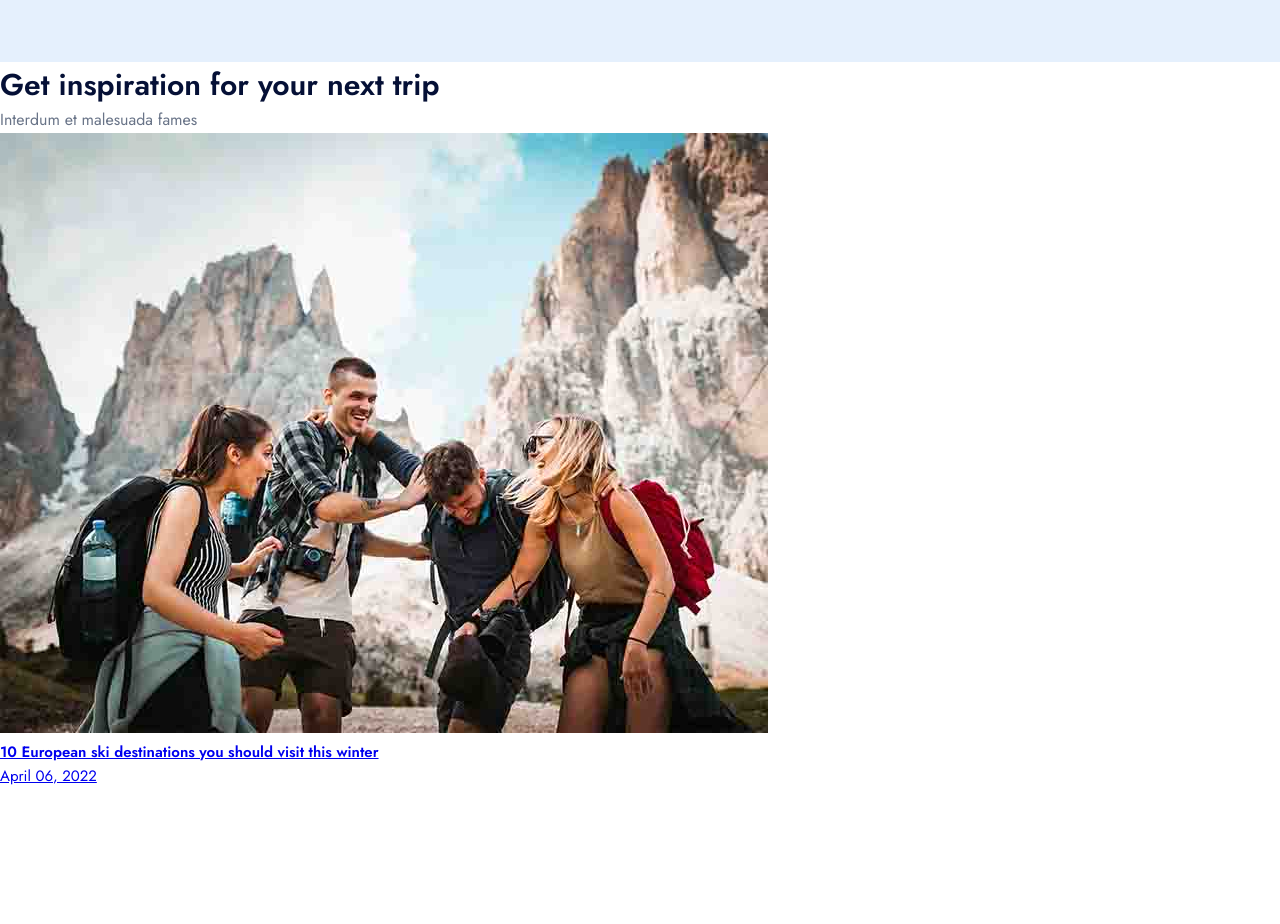
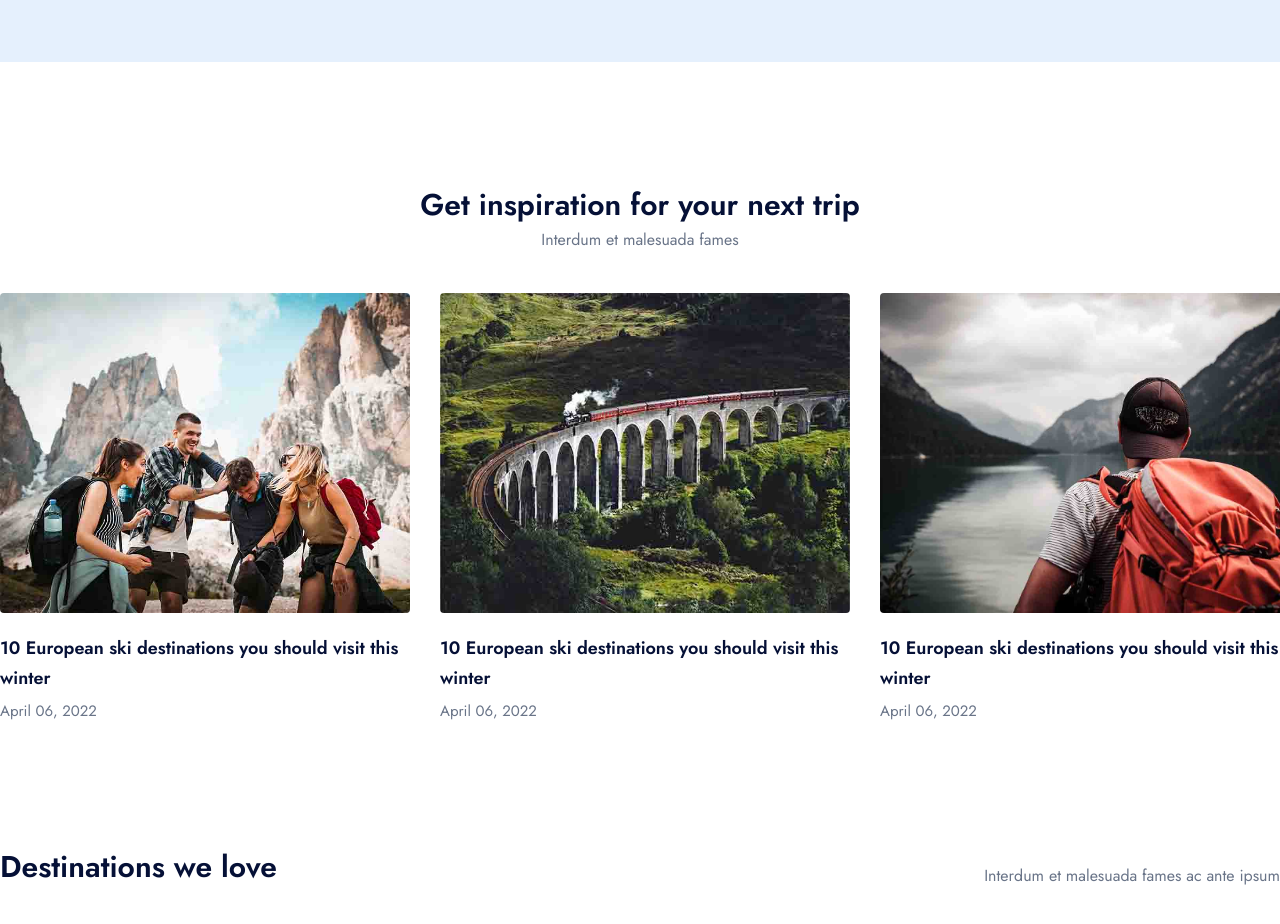
Before and after one commit to prantomollick/GoOutFilter-Travel-and-Tour-Agency-HTML-Template, a website: page index.html in a window 1280 px wide. Shown: the part 3920-4844 px from the top of the page. Before the commit the page ends 4708 px from the top, so only its background shows below. Drawn offline with Linux system fonts and the light colour scheme.

Commit message:
Get inspiration for your next trip section

```diff
--- a/index.html
+++ b/index.html
@@ -651,22 +651,49 @@
           <h2 class="heading-secondary">Get inspiration for your next trip</h2>
           <p class="heading-secondary__sub-text">Interdum et malesuada fames</p>
         </div>
-
         <div class="inspiration__list">
           <a href="#" class="inspiration__list--item">
             <div class="ins-Card">
               <figure class="ins-Card__img">
                 <img src="img/inspiration-02.jpg" alt="Travel Inspire Photo">
               </figure>
-              <h4>10 European ski destinations you should visit this winter</h4>
-              <time datetime="2023-04-21">April 06, 2022</time>
+              <h4 class="ins-Card__title text-md-1 color-dark-1">10 European ski destinations you should visit this
+                winter</h4>
+              <time class="ins-Card__date text-sm-1 color-light-1" datetime="2023-04-21">April 06, 2022</time>
+            </div>
+          </a>
+          <a href="#" class="inspiration__list--item">
+            <div class="ins-Card">
+              <figure class="ins-Card__img">
+                <img src="img/inspiration-01.jpg" alt="Travel Inspire Photo">
+              </figure>
+              <h4 class="ins-Card__title text-md-1 color-dark-1">10 European ski destinations you should visit this
+                winter</h4>
+              <time class="ins-Card__date text-sm-1 color-light-1" datetime="2023-04-21">April 06, 2022</time>
+            </div>
+          </a>
+          <a href="#" class="inspiration__list--item">
+            <div class="ins-Card">
+              <figure class="ins-Card__img">
+                <img src="img/inspiration-03.jpg" alt="Travel Inspire Photo">
+              </figure>
+              <h4 class="ins-Card__title text-md-1 color-dark-1">10 European ski destinations you should visit this
+                winter</h4>
+              <time class="ins-Card__date text-sm-1 color-light-1" datetime="2023-04-21">April 06, 2022</time>
             </div>
           </a>
         </div>
+      </div>
+    </section>
 
 
+    <section class="section-destinations-love">
+      <div class="container">
+        <div class="destination__head">
+          <h2 class="heading-secondary">Destinations we love</h2>
+          <p class="heading-secondary__sub-text">Interdum et malesuada fames ac ante ipsum</p>
+        </div>
       </div>
-
     </section>
 
 
@@ -675,7 +702,6 @@
 
 
 
-
 </body>
 
 </html>
--- a/sass/components/_inspiration-card.scss
+++ b/sass/components/_inspiration-card.scss
@@ -0,0 +1,33 @@
+.ins-Card {
+  width: 41rem;
+
+  &__img {
+    max-width: 100%;
+    height: 32rem;
+    margin-bottom: 2rem;
+    overflow: hidden;
+    border-radius: 4px;
+
+    img {
+      max-width: 100%;
+      height: 100%;
+      object-fit: cover;
+      object-position: center;
+      transition: transform 0.2s ease;
+    }
+
+  }
+
+  &__title {
+    line-height: 1.666666666666667;
+    margin-bottom: 0.5rem;
+  }
+
+  &__date {
+    line-height: 1.733333333333333;
+  }
+
+  &:hover &__img>img {
+    transform: scale(1.25);
+  }
+}
--- /dev/null
+++ b/sass/layout/_inspiration.scss
@@ -0,0 +1,16 @@
+.inspiration__head {
+  text-align: center;
+  margin-bottom: 4rem;
+}
+
+.inspiration__list {
+  display: flex;
+  gap: 3rem;
+
+  &--item:link,
+  &--item:visited {
+    display: inline-block;
+    text-decoration: none;
+    flex: 41rem 0 0;
+  }
+}
--- a/sass/main.scss
+++ b/sass/main.scss
@@ -25,6 +25,7 @@
 @import "layout/recommend";
 @import "layout/service";
 @import "layout/review";
+@import "layout/inspiration";
 
 
 @import "pages/home";
--- a/sass/pages/_home.scss
+++ b/sass/pages/_home.scss
@@ -33,3 +33,7 @@
   padding: 12rem 0;
   background-color: var(--color-grey-light-1);
 }
+
+.section-inspiration {
+  padding: 12rem 0;
+}
```
Also changed, not shown: css/style.css.
